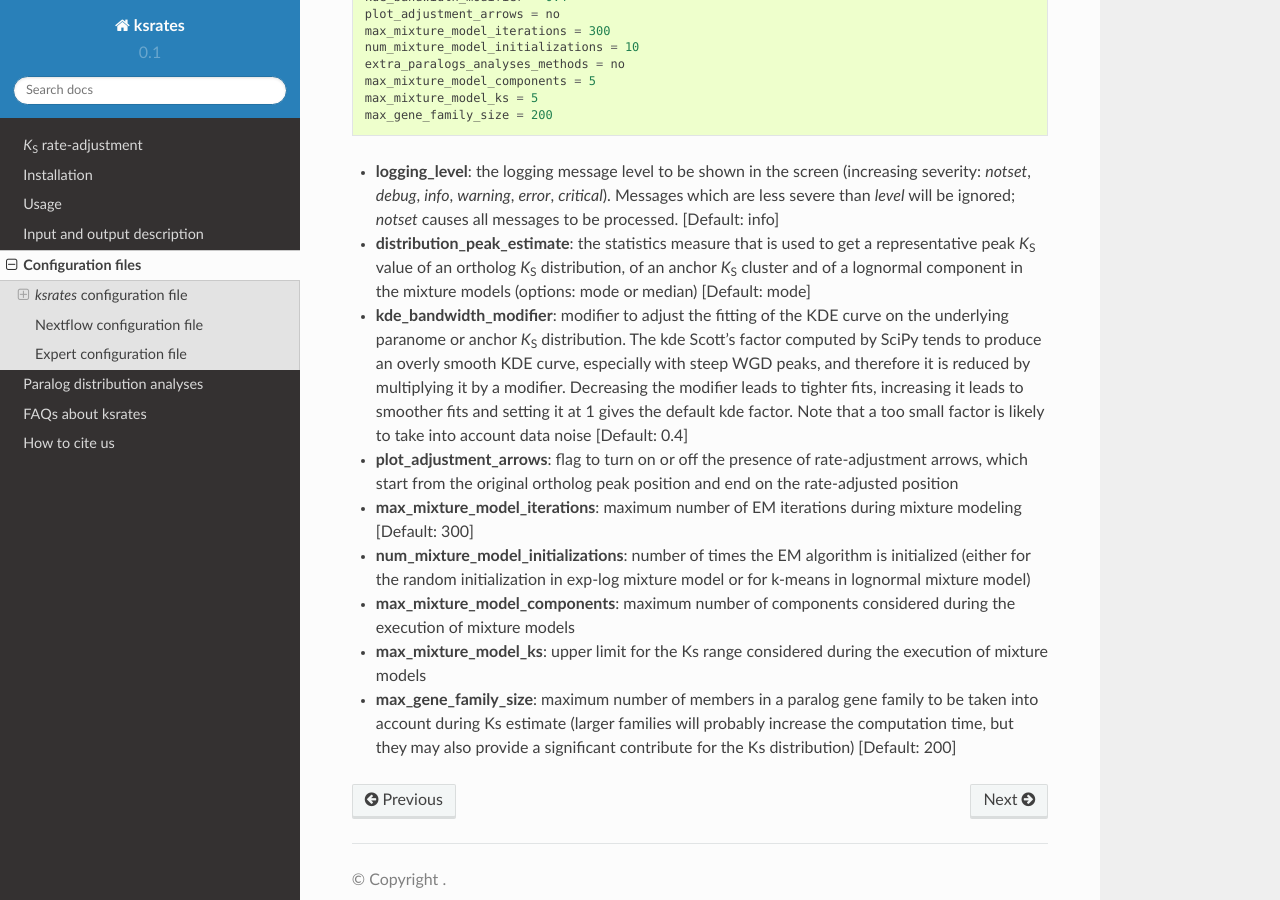
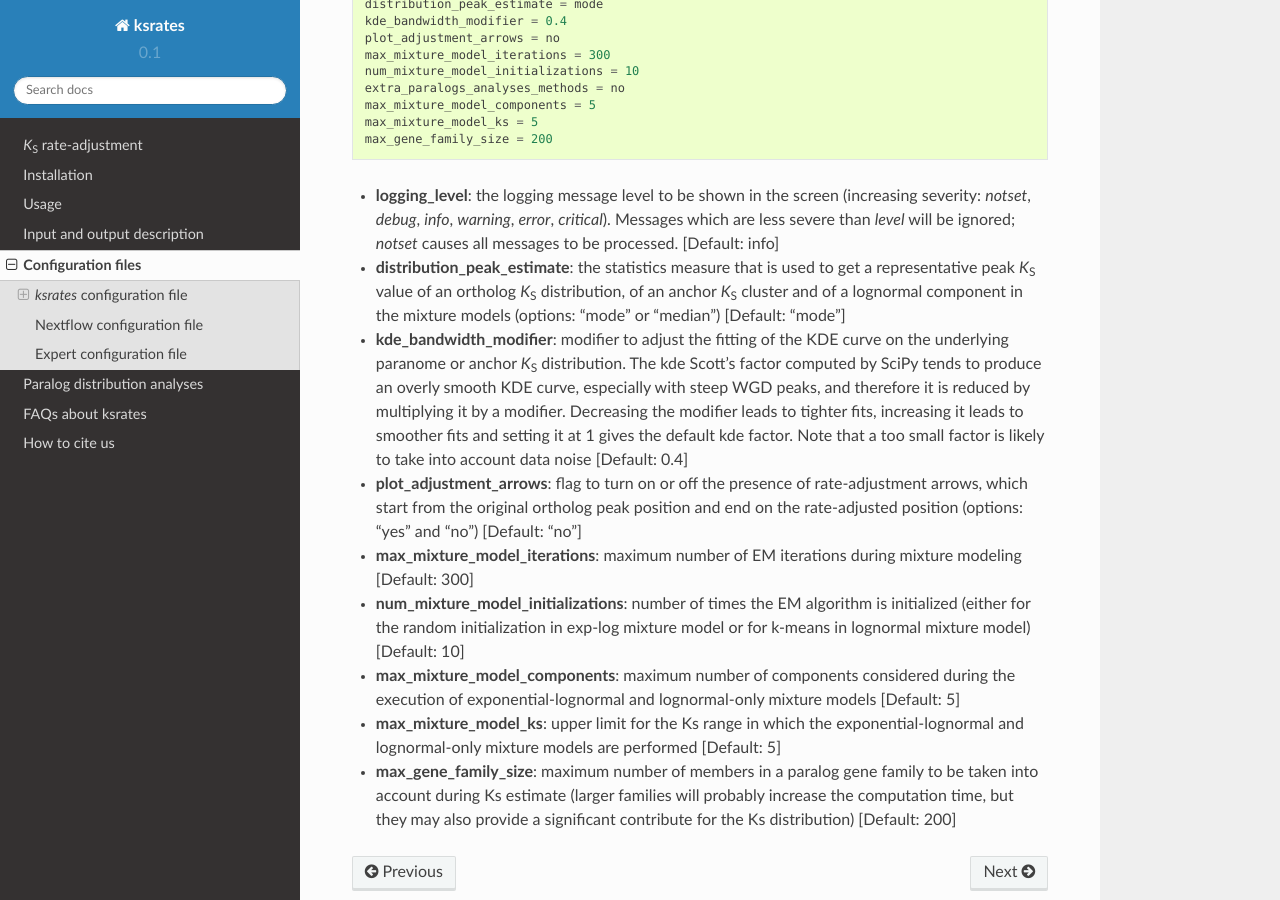
Before and after one commit to VIB-PSB/ksrates, a Sphinx documentation site: the page built from doc/source/configuration.rst, in a window 1280 px wide and 900 px high, scrolled down 5177 px. Built offline with Sphinx 7.4.7 and the Read the Docs theme 2.0.0, drawn with Linux system fonts in a browser that asks for light colours; some of the changed text lies outside the part shown.

Commit message:
Add parameter default values in configuration.rst

```diff
--- a/doc/source/configuration.rst
+++ b/doc/source/configuration.rst
@@ -67,8 +67,8 @@ The [SPECIES] section includes:
 
 The [ANALYSIS SETTING] section includes:
 
-* **paranome**: whether to build/plot the whole-paranome *K*:sub:`S` distribution of the focal species \[yes/no\]
-* **colinearity**: whether to build/plot the anchor pair *K*:sub:`S` distribution of the focal species \[yes/no\]
+* **paranome**: whether to build/plot the whole-paranome *K*:sub:`S` distribution of the focal species (options: "yes" and "no") [Default: "yes"]
+* **colinearity**: whether to build/plot the anchor pair *K*:sub:`S` distribution of the focal species (options: "yes" and "no") [Default: "no"]
 * **gff_feature**: parsing keyword from the third column of the GFF file (e.g. gene, mrna...). Case insensitive.
 * **gff_attribute**: parsing keyword from the ninth column of the GFF file (e.g. id, name...). Case insensitive.
 * **max_number_outspecies**: maximum number of trios/outspecies allowed to adjust a divergent pair; if None, all possible outspecies obtained from the phylogenetic tree will be used to form trios and adjust the pair. For more details see below. [Default: 4]
@@ -184,11 +184,11 @@ It is an optional configuration file containing expert parameters for fine-tunin
     max_gene_family_size = 200
 
 * **logging_level**: the logging message level to be shown in the screen (increasing severity: *notset*, *debug*, *info*, *warning*, *error*, *critical*). Messages which are less severe than *level* will be ignored; *notset* causes all messages to be processed. [Default: info]
-* **distribution_peak_estimate**: the statistics measure that is used to get a representative peak *K*:sub:`S` value of an ortholog *K*:sub:`S` distribution, of an anchor *K*:sub:`S` cluster and of a lognormal component in the mixture models (options: mode or median) [Default: mode]
+* **distribution_peak_estimate**: the statistics measure that is used to get a representative peak *K*:sub:`S` value of an ortholog *K*:sub:`S` distribution, of an anchor *K*:sub:`S` cluster and of a lognormal component in the mixture models (options: "mode" or "median") [Default: "mode"]
 * **kde_bandwidth_modifier**: modifier to adjust the fitting of the KDE curve on the underlying paranome or anchor *K*:sub:`S` distribution. The kde Scott's factor computed by SciPy tends to produce an overly smooth KDE curve, especially with steep WGD peaks, and therefore it is reduced by multiplying it by a modifier. Decreasing the modifier leads to tighter fits, increasing it leads to smoother fits and setting it at 1 gives the default kde factor. Note that a too small factor is likely to take into account data noise [Default: 0.4]
-* **plot_adjustment_arrows**: flag to turn on or off the presence of rate-adjustment arrows, which start from the original ortholog peak position and end on the rate-adjusted position
+* **plot_adjustment_arrows**: flag to turn on or off the presence of rate-adjustment arrows, which start from the original ortholog peak position and end on the rate-adjusted position (options: "yes" and "no") [Default: "no"]
 * **max_mixture_model_iterations**: maximum number of EM iterations during mixture modeling [Default: 300]
-* **num_mixture_model_initializations**: number of times the EM algorithm is initialized (either for the random initialization in exp-log mixture model or for k-means in lognormal mixture model)
-* **max_mixture_model_components**: maximum number of components considered during the execution of mixture models
-* **max_mixture_model_ks**: upper limit for the Ks range considered during the execution of mixture models
+* **num_mixture_model_initializations**: number of times the EM algorithm is initialized (either for the random initialization in exp-log mixture model or for k-means in lognormal mixture model) [Default: 10]
+* **max_mixture_model_components**: maximum number of components considered during the execution of exponential-lognormal and lognormal-only mixture models [Default: 5]
+* **max_mixture_model_ks**: upper limit for the Ks range in which the exponential-lognormal and lognormal-only mixture models are performed [Default: 5]
 * **max_gene_family_size**: maximum number of members in a paralog gene family to be taken into account during Ks estimate (larger families will probably increase the computation time, but they may also provide a significant contribute for the Ks distribution) [Default: 200]
```
